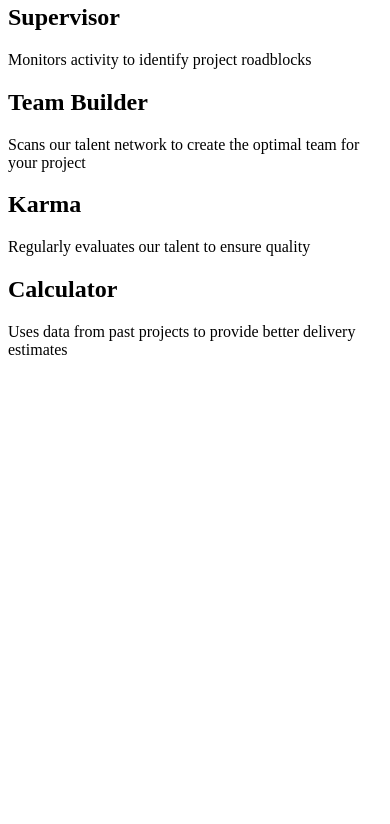
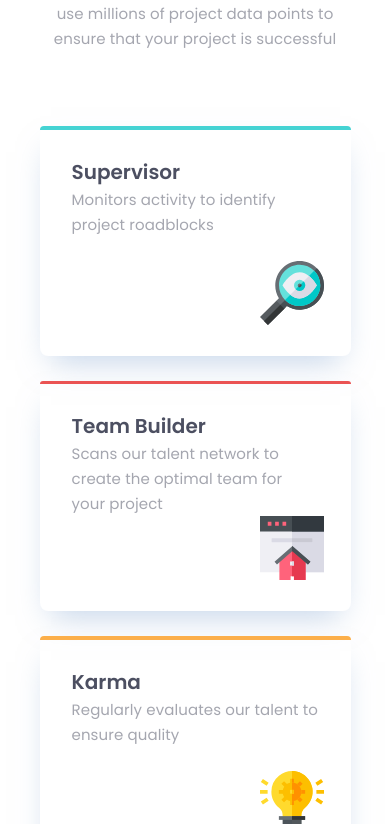
Before and after one commit to tezimach/four-card-feature-section-master, a plain HTML site: page index.html in a window 390 px wide. Shown: the part 176-1000 px from the top of the page. Before the commit the page ends 844 px from the top, so only its background shows below. Drawn offline with Linux system fonts and the light colour scheme.

Commit message:
added styles for mobile and desktop.

```diff
--- a/index.html
+++ b/index.html
@@ -4,30 +4,42 @@
   <meta charset="UTF-8">
   <meta name="viewport" content="width=device-width, initial-scale=1.0"> <!-- displays site properly based on user's device -->
   <link rel="icon" type="image/png" sizes="32x32" href="./images/favicon-32x32.png">
+  <link rel="stylesheet" href="style.css">
+  <link href="https://fonts.googleapis.com/css2?family=Poppins:wght@300;400;600&display=swap" rel="stylesheet">
   <title>Four card feature section</title>
 </head>
 <body>
   <header>
-    <span>Reliable, efficient delivery</span>
-    <h1>Powered by Technology</h1>
-    <p>Our Artificial Intelligence powered tools use millions of project data points to ensure that your project is successful</p>
+    <span class="text-family">Reliable, efficient delivery</span>
+    <h1 class="text-family">Powered by Technology</h1>
+    <p class="text-family margin-down">Our Artificial Intelligence powered tools use millions of project data points to ensure that your project is successful</p>
   </header>
   <section>
-    <div>
-      <h2>Supervisor</h2>
-      <p>Monitors activity to identify project roadblocks</p>
+    <div class="bg-shadow">
+      <div class="line bg-sky"></div>
+      <h2 class="text-family">Supervisor</h2>
+      <p class="text-family">Monitors activity to identify project roadblocks</p>
+      <img class="supervisor-icon" src="./images/icon-supervisor.svg" alt="supervisor-icon">
     </div>
-    <div>
-      <h2>Team Builder</h2>
-      <p>Scans our talent network to create the optimal team for your project</p>
+    <div class="large-container">
+      <div class="bg-shadow">
+        <div class="line bg-red"></div>
+        <h2 class="text-family">Team Builder</h2>
+        <p class="text-family">Scans our talent network to create the optimal team for your project</p>
+        <img class="team-builder-icon" src="./images/icon-team-builder.svg" alt="team-builder-icon">
+      </div>
+      <div class="bg-shadow">
+        <div class="line bg-orange"></div>
+        <h2 class="text-family">Karma</h2>
+        <p class="text-family">Regularly evaluates our talent to ensure quality</p>
+        <img class="karma-icon" src="./images/icon-karma.svg" alt="karma-icon">
+      </div>
     </div>
-    <div>
-      <h2>Karma</h2>
-      <p>Regularly evaluates our talent to ensure quality</p>
-    </div>
-    <div>
-      <h2>Calculator</h2>
-      <p>Uses data from past projects to provide better delivery estimates</p>
+    <div class="bg-shadow">
+      <div class="line bg-blue"></div>
+      <h2 class="text-family">Calculator</h2>
+      <p class="text-family">Uses data from past projects to provide better delivery estimates</p>
+      <img class="calculator-icon" src="./images/icon-calculator.svg" alt="calculator-icon">
     </div>
   </section>
 </body>
--- a/style.css
+++ b/style.css
@@ -0,0 +1,203 @@
+/* http://meyerweb.com/eric/tools/css/reset/
+   v2.0 | 20110126
+   License: none (public domain)
+*/
+
+html, body, div, span, applet, object, iframe,
+h1, h2, h3, h4, h5, h6, p, blockquote, pre,
+a, abbr, acronym, address, big, cite, code,
+del, dfn, em, img, ins, kbd, q, s, samp,
+small, strike, strong, sub, sup, tt, var,
+b, u, i, center,
+dl, dt, dd, ol, ul, li,
+fieldset, form, label, legend,
+table, caption, tbody, tfoot, thead, tr, th, td,
+article, aside, canvas, details, embed,
+figure, figcaption, footer, header, hgroup,
+menu, nav, output, ruby, section, summary,
+time, mark, audio, video {
+	margin: 0;
+	padding: 0;
+	border: 0;
+	font-size: 100%;
+	font: inherit;
+	vertical-align: baseline;
+}
+/* HTML5 display-role reset for older browsers */
+article, aside, details, figcaption, figure,
+footer, header, hgroup, menu, nav, section {
+	display: block;
+}
+body {
+	line-height: 1;
+    display: flex;
+    flex-wrap: wrap;
+    justify-content: center;
+}
+ol, ul {
+	list-style: none;
+}
+blockquote, q {
+	quotes: none;
+}
+blockquote:before, blockquote:after,
+q:before, q:after {
+	content: '';
+	content: none;
+}
+table {
+	border-collapse: collapse;
+	border-spacing: 0;
+}
+
+
+
+
+.bg-red {
+    background-color: hsla(0, 78%, 62%, 1);
+}
+
+.bg-sky {
+    background-color: hsla(180, 62%, 55%, 1);
+}
+
+.bg-orange {
+    background-color: hsla(34, 97%, 64%, 1);
+}
+
+.bg-blue {
+    background-color: hsla(212, 86%, 64%, 1);
+}
+
+.text-family {
+    font-family: 'Poppins', sans-serif;
+    font-style: normal;
+    color: hsla(232, 12%, 34%, 1);
+}
+
+
+
+
+header {
+    flex-basis: 100%;
+    text-align: center;
+}
+
+span {
+    display: block;
+    margin-top: 80px;
+    font-size: 24px;
+    line-height: 36px;
+    letter-spacing: 0.166667px;
+}
+
+h1 {
+    font-weight: 600;
+    font-size: 24px;
+    line-height: 36px;
+    letter-spacing: 0.166667px;
+}
+
+h2 {
+    margin-top: 25px;
+    font-weight: 600;
+    font-size: 20px;
+    line-height: 30px;
+    margin: 27px 0px 0px 32px;
+}
+
+p {
+    font-weight: 400;
+    font-size: 15px;
+    line-height: 25px;
+    letter-spacing: 0.104167px;
+    mix-blend-mode: normal;
+    opacity: 0.5;
+    margin: 0px 32px 0px 32px;
+}
+
+div {
+    width: 311px;
+    border-radius: 8px;
+    margin-bottom: 25px;
+}
+
+.bg-shadow {
+    box-shadow: 0px 15px 30px -11px rgba(131, 166, 210, 0.5);
+}
+
+.line {
+    width: 311px;
+    height: 3.55px;
+    border-radius: 360px 360px 0px 0px;
+}
+
+.supervisor-icon {
+    margin-top: 24px;
+    margin-left: 220px;
+    margin-bottom: 28px;
+}
+
+.team-builder-icon {
+    margin-left: 220px;
+    margin-bottom: 28px;
+}
+
+.karma-icon {
+    margin-left: 220px;
+    margin-top: 24px;
+    margin-bottom: 28px;
+}
+
+.calculator-icon {
+    margin-left: 220px;
+    margin-bottom: 28px;
+}
+
+.margin-down {
+    margin-bottom: 75px;
+}
+
+@media only screen and (min-width: 1423px) {
+    section {
+        display: flex;
+        justify-content: center;
+    }
+
+    div {
+        width: 350px;
+        margin: 0px 30px 30px 0px;
+    }
+
+    .line {
+        width: 350px;
+    }
+
+    .bg-shadow {
+        align-self: center;
+    }
+
+    .supervisor-icon {
+        margin-left: 255px;
+        margin-bottom: 28px;
+        margin-top: 43px;
+    }
+
+    .team-builder-icon {
+        margin-left: 255px;
+        margin-bottom: 28px;
+        margin-top: 43px;
+    }
+
+    .karma-icon {
+        margin-left: 255px;
+        margin-bottom: 28px;
+        margin-top: 43px;
+    }
+
+    .calculator-icon {
+        margin-left: 255px;
+        margin-bottom: 28px;
+        margin-top: 43px;
+    }
+}
```
